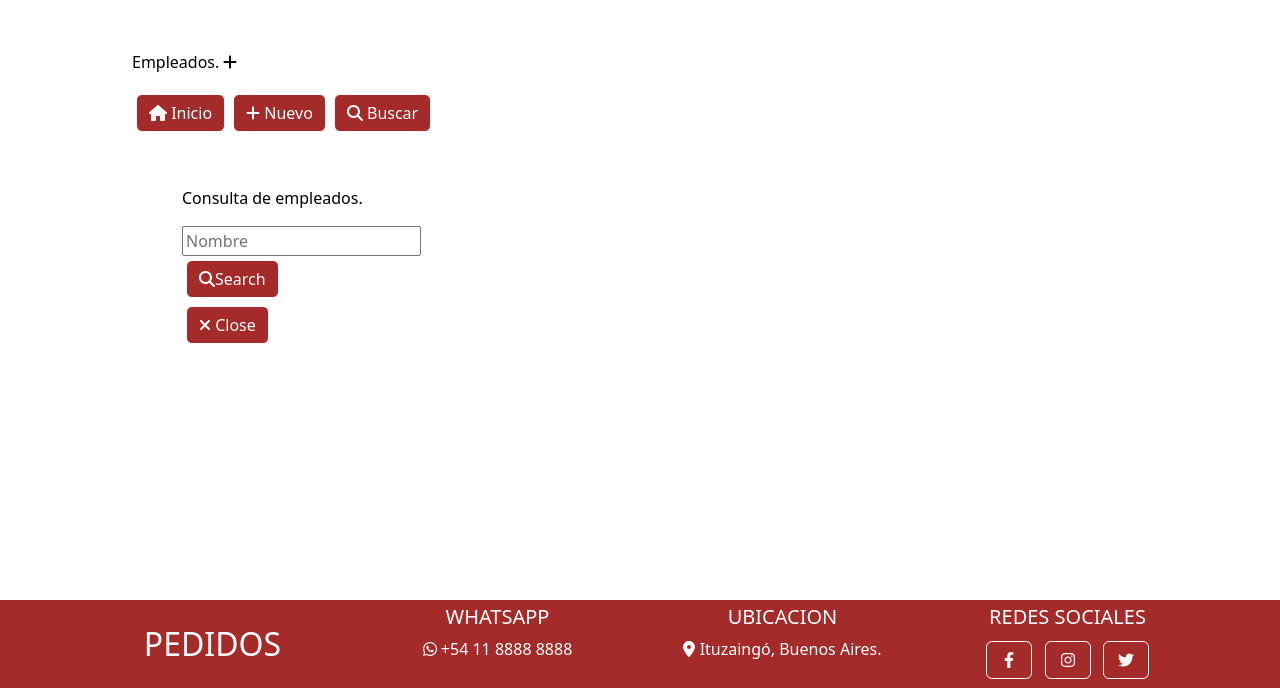
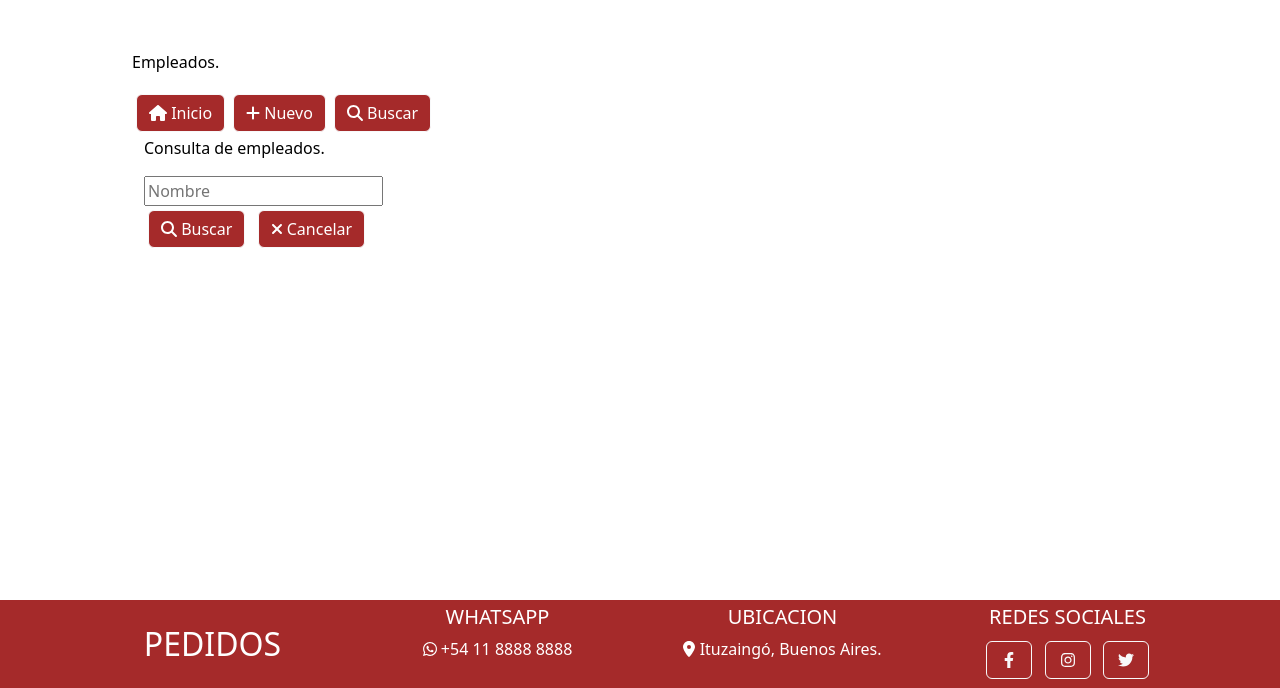
Before and after one commit to gabaq/Tercera-pre-entrega-Aquino, a Django app: page /apppedidos/getEmpleados/ in a window 1280 px wide. Shown: the part 78-766 px from the top of the page. Run offline with Django 4.2, Linux system fonts and the light colour scheme; some libraries are stand-ins or nearby versions; some web fonts are replaced.

Commit message:
style empleados and clientes

```diff
--- a/Pedidos/templates/Pedidos/empleados.html
+++ b/Pedidos/templates/Pedidos/empleados.html
@@ -3,7 +3,7 @@
 {% block contenidoQueCambia %}
 <div class="container-fluid" style="padding: 50px;">
 
-    <p>Empleados. <i class="fa fa-plus" aria-hidden="true"></i> </p>
+    <p>Empleados.</p>
 
     <nav class="nav nav-pills lead" style="color: black;">
         <a class="btn btn-outline-light main-btn-margins" href="{% url 'Empleados' %}" style="color: white; background-color: brown;"><i class="fa fa-home" aria-hidden="true"> </i> Inicio</a>
--- a/Pedidos/templates/Pedidos/getEmpleados.html
+++ b/Pedidos/templates/Pedidos/getEmpleados.html
@@ -2,13 +2,14 @@
 {% load static %}
 
 {% block getEmpleados %}
-<div class="container-fluid" style="padding: 50px;">
+<div class="container-fluid" >
     <p>Consulta de empleados.</p>
     <form action="/apppedidos/buscarEmpleados" method="GET">
         <input placeholder="Nombre" type="text" name="nombre" id="nombre">
         <!--<input class="btn btn-outline-light main-btn-margins" style="color: white; background-color: brown;" type="submit" value="Buscar">-->
         <br/>
-        <button type="submit" class="btn btn-outline-light main-btn-margins" style="color: white; background-color: brown;"><i class="fa fa-search" aria-hidden="true"> </i>Search</button>
+        <button type="submit" class="btn btn-outline-light main-btn-margins" style="color: white; background-color: brown;"><i class="fa fa-search" aria-hidden="true"> </i> Buscar</button>
+        <a class="btn btn-outline-light main-btn-margins" href="{% url 'Empleados' %}" style="color: white; background-color: brown;"><i class="fa fa-times" aria-hidden="true"></i> Cancelar</a>
     </form>
 
     {% if empleados %}
@@ -20,9 +21,9 @@
         {% endfor %}
     {% endif %}
 
-    <nav class="nav nav-pills lead" style="color: black;">
+<!--     <nav class="nav nav-pills lead" style="color: black;">
         <a class="btn btn-outline-light main-btn-margins" href="{% url 'Empleados' %}" style="color: white; background-color: brown;"><i class="fa fa-times" aria-hidden="true"></i> Close</a>
-    </nav>
+    </nav> -->
 
 </div>
 {% endblock %}
```
Also changed, not shown: Pedidos/templates/Pedidos/getClientes.html (+6 -3 lines), Pedidos/templates/Pedidos/setClientes.html (+4 -3 lines), Pedidos/templates/Pedidos/setEmpleados.html (+5 -5 lines).
